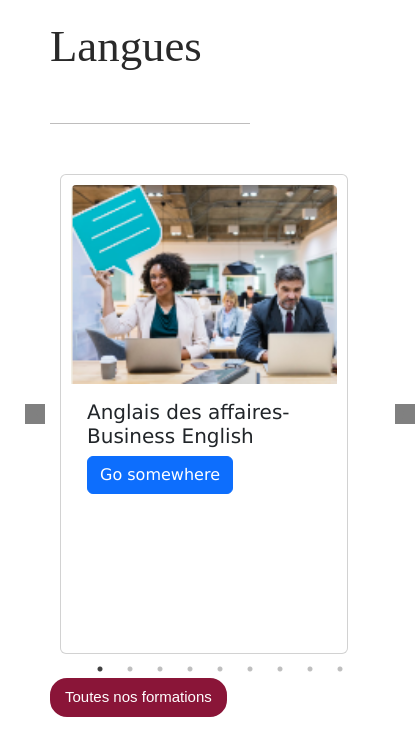
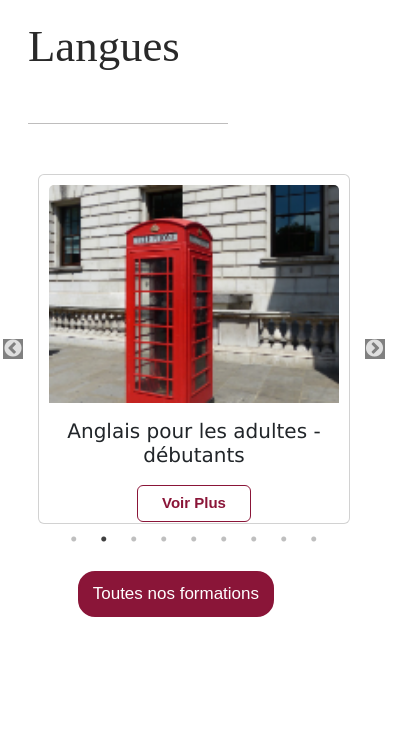
Before and after one commit to wassimelfen/Halifax, a React (Create React App) app: page /langue in a window 390 px wide. Shown: the top 756 px of the page, 415 px wide, since content can reach past the window. Built offline with nearby package versions, Linux system fonts and the light colour scheme.

Commit message:
styling - responsiveness

```diff
--- a/src/App.css
+++ b/src/App.css
@@ -80,8 +80,12 @@
 
 /* for Chrome */
 @-webkit-keyframes my-animation {
-  from { -webkit-transform: translateX(100%); }
-  to { -webkit-transform: translateX(-100%); }
+  from {
+    -webkit-transform: translateX(100%);
+  }
+  to {
+    -webkit-transform: translateX(-100%);
+  }
 }
 
 @keyframes my-animation {
@@ -97,9 +101,7 @@
   }
 }
 
-
 /*FORMATIONS*/
-
 
 .slick-slide > div {
   margin: 0 10px;
@@ -107,52 +109,34 @@
 .slick-list {
   margin: 0 -10px;
 }
-.slick-prev::before, .slick-next::before {
-  color: gray !important;
-
-}
-.Formation{
-
-  width: 85%;
-  margin-left: 100px !important;
-  margin-top: 50px;
-}
-.cards {
-  padding: 10px;
-  border-radius: 0%;
-  align-items: center !important;
-  justify-content: center !important;
-
+.slick-prev::before,
+.slick-next::before {
+  /* color: gray !important; */
 }
 
-.langCard {
-  overflow: hidden;
-  border: 1px solid grey;
-  height: 300px;
-  width: 300px !important;
-  padding: 10px;
-
-  /*cursor: pointer;*/
-
-}
-.langCardTop > h3{
+.langCardTop > h3 {
   font-family: "Darby Sans Web" !important;
   color: #292929 !important;
-  font-size: 1.4em ;
-  font-weight: 600 ;
+  font-size: 1.4em;
+  font-weight: 600;
 }
 
-.langCardTop > img{
+.langCardTop > img {
   width: 100%;
-  height:200px;
+  height: 200px;
   object-fit: cover;
   margin-bottom: 10px;
 }
 
 .Langue {
   margin-top: 5%;
-  margin-left: 50px;
-
+  margin-left: 120px;
+  width: 90%;
+}
+.Formation {
+  width: 90%;
+  margin-left: 120px !important;
+  margin-top: 50px;
 }
 .langueTitle {
   font-size: 2.8em !important;
@@ -175,14 +159,18 @@
   cursor: pointer;
   color: #ffffff;
   font-family: Arial;
-  font-size: 15px;
-  padding: 6px 13px;
+  font-size: 17px;
+  padding: 8px 13px;
   text-decoration: none;
   align-items: right;
 }
 .btnSeeAll:hover {
   background-color: white;
   color: #932242;
+}
+
+.halifaxWord {
+  color: #d83264 !important;
 }
 
 /*form*/
@@ -202,6 +190,30 @@
   padding-top: 15px;
   padding-bottom: 15px;
 }
+.langCard {
+  overflow: hidden;
+  border: 1px solid grey;
+  border-radius: 10px;
+  padding: 10px;
+}
+@media (min-width: 768px) {
+  .cards {
+    padding: 10px;
+    width: "90%" !important;
+    border-radius: 0%;
+    align-items: center !important;
+    justify-content: center !important;
+  }
+  .langCard {
+    overflow: hidden;
+    border: 1px solid grey;
+    border-radius: 10px;
+    width: 350px !important;
+    /* margin-right: 20px !important; */
+    height: 400px !important;
+    padding: 10px;
+  }
+}
 
 @media (max-width: 768px) {
   .mapstyle {
@@ -217,7 +229,44 @@
   body {
     overflow-x: hidden !important;
   }
+  .langueContainer {
+    width: 100% !important;
+    text-align: center;
+    justify-content: center;
+  }
 
+  .Formation {
+    width: 85%;
+    margin-left: 28px !important;
+    margin-top: 50px;
+  }
+  .Langue {
+    margin-top: 5%;
+    margin-left: 28px;
+    width: 85%;
+    /* background-color: #212529; */
+  }
+  .cards {
+    padding: 10px;
+    width: "100%";
+    height: "23rem";
+  }
+  .langCard {
+    overflow: hidden;
+    border: 1px solid grey;
+    border-radius: 10px;
+    padding: 10px;
+    height: 350px !important;
+  }
+  .btnSeeAll {
+    margin-top: 7%;
+    margin-left: 15%;
+  }
+}
+.langueContainer {
+  width: 95%;
+  text-align: center;
+  justify-content: center;
 }
 
 .input {
@@ -355,3 +404,23 @@
   width: 120px;
   border-top: 5px solid #dafdba;
 }
+
+.checkOneFormation {
+  margin-top: 10px;
+  background-color: #fff;
+  border-radius: 6px;
+  border: 1px solid #8a1538;
+  display: inline-block;
+  cursor: pointer;
+  color: #8a1538;
+  font-family: Arial;
+  font-size: 15px;
+  font-weight: bold;
+  padding: 6px 24px;
+  text-decoration: none;
+}
+
+.checkOneFormation:hover {
+  background-color: #8a1538;
+  color: #fff;
+}
--- a/src/components/AllFormation.jsx
+++ b/src/components/AllFormation.jsx
@@ -1,10 +1,12 @@
 import React from "react";
 import { formation } from "./DataFormation";
 import CompleteFormation from "./CompleteFormation";
+import Navbar from "./Navbar";
 
 const AllFormation = () => {
   return (
     <div>
+      <Navbar />
       {formation.map((item, index) => (
         <CompleteFormation key={index} data={item} />
       ))}
--- a/src/components/AllLangue.jsx
+++ b/src/components/AllLangue.jsx
@@ -1,10 +1,12 @@
 import React from "react";
 import { langue } from "./DataAllLangue";
 import CompleteFormation from "./CompleteFormation";
+import Navbar from "./Navbar";
 
 const AllLangue = () => {
   return (
     <div>
+      <Navbar />
       {langue.map((item, index) => (
         <CompleteFormation key={index} data={item} />
       ))}
--- a/src/components/CompleteFormation.jsx
+++ b/src/components/CompleteFormation.jsx
@@ -1,22 +1,26 @@
-import React from 'react'
+import React from "react";
 
 const CompleteFormation = (props) => {
+  const descriptionWithLineBreaks = props.data.description.replace(
+    /:/g,
+    ":<br>"
+  );
   return (
-    <div className='container'>
-    <div className='row'>
+    <div className="container">
+      <div className="row">
+        <div className="col-md-4">
+          <img src={props.data.image} alt="pic" className="langpic"></img>
+        </div>
 
-    <div className='col-md-4'>
-    <img src={props.data.image} alt='pic' className='langpic'></img>
+        <div className="col-md-8">
+          <h1>{props.data.title}</h1>
+          <p
+            dangerouslySetInnerHTML={{ __html: descriptionWithLineBreaks }}
+          ></p>
+        </div>
+      </div>
     </div>
+  );
+};
 
-    <div className='col-md-8'>
-        <h1>{props.data.title}</h1>
-        <p>{props.data.description}</p>
-    </div>
-
-    </div>
-    </div>
-  )
-}
-
-export default CompleteFormation
+export default CompleteFormation;
--- a/src/components/DataAllLangue.js
+++ b/src/components/DataAllLangue.js
@@ -1,22 +1,33 @@
-let langue=[{id:0,
-        title:'Anglais des affaires-Business English' ,
-                description:"Apprenez le langage des affaires internationales avec des experts mondiaux en langue anglaise pour : Améliorer chaque aspect de votre anglais afin de mieux communiquer en milieu professionnel.Utiliser des documents ciblés et mis à jour sur le monde des affaires qui vous aideront dans les domaines spécifiques que vous souhaitez améliorer expérimenter des cours axés sur les affaires, vous permettant de pratiquer l’anglais à travers des jeux de rôles, des présentations et des tâches écrites apprendre dans un cadre professionnel et commercial avec toute la technologie de pointe.",
-                image :'images/english.png'},
+let langue = [
+  {
+    id: 0,
+    title: "Anglais des affaires-Business English",
+    description:
+      "Apprenez le langage des affaires internationales avec des experts mondiaux en langue anglaise pour : Améliorer chaque aspect de votre anglais afin de mieux communiquer en milieu professionnel.Utiliser des documents ciblés et mis à jour sur le monde des affaires qui vous aideront dans les domaines spécifiques que vous souhaitez améliorer expérimenter des cours axés sur les affaires, vous permettant de pratiquer l’anglais à travers des jeux de rôles, des présentations et des tâches écrites apprendre dans un cadre professionnel et commercial avec toute la technologie de pointe.",
+    image: "images/english.png",
+  },
 
-               {id:1,
-                title:'Anglais pour les adultes - débutants',
-                description:'Améliorez votre anglais pour vivre votre vie pleinement',
-                image:'images/eng2.png'},
+  {
+    id: 1,
+    title: "Anglais pour les adultes - débutants",
+    description: "Améliorez votre anglais pour vivre votre vie pleinement",
+    image: "images/eng2.png",
+  },
 
-                {id:2,
-                title:"Cours d'anglais pour les enfants",
-                description:'Les enfants peuvent acquérir une nouvelle langue et la parler couramment plus mieux que les adultes!',
-                image:'images/kids.png'},
+  {
+    id: 2,
+    title: "Cours d'anglais pour les enfants",
+    description:
+      "Les enfants peuvent acquérir une nouvelle langue et la parler couramment plus mieux que les adultes!",
+    image: "images/kids.png",
+  },
 
-                {id:3,
-                title:"Ecole d'été: Anglais pour enfants et adolescents",
-                description:"Lancez-vous dans une aventure d’apprentissage linguistique.",
-                image:'images/camp.png'},
-        ]
+  {
+    id: 3,
+    title: "Ecole d'été: Anglais pour enfants et adolescents",
+    description: "Lancez-vous dans une aventure d’apprentissage linguistique.",
+    image: "images/camp.png",
+  },
+];
 
-        export  {langue}
+export { langue };
--- a/src/components/Formation.jsx
+++ b/src/components/Formation.jsx
@@ -2,14 +2,13 @@ import React from "react";
 import Slider from "react-slick";
 import { formation } from "./DataFormation";
 import { Link } from "react-router-dom";
-
 
 function SamplePrevArrow(props) {
   const { className, style, onClick } = props;
   return (
     <div
       className={className}
-      style={{ ...style,  display: "block", background: "white" }}
+      style={{ ...style, display: "block", background: "gray" }}
       onClick={onClick}
     />
   );
@@ -20,7 +19,7 @@ function SampleNextArrow(props) {
   return (
     <div
       className={className}
-      style={{ ...style, display: "block", background: "white" }}
+      style={{ ...style, display: "block", background: "gray" }}
       onClick={onClick}
     />
   );
@@ -69,17 +68,20 @@ const Langues = () => {
         <h1 className="langueTitle">Nos Formations</h1>
       </div>
       <div className="line"></div>
+      <div className="langueContainer">
         <Slider {...settings}>
           {formation.map((item, index) => (
             <div key={index} className="langCard">
+              <div className="cards">
                 <div className="langCardTop">
                   <img src={item.image} className="langpic" alt={item.title} />
                   <h3>{item.title}</h3>
                 </div>
-
+              </div>
             </div>
           ))}
         </Slider>
+      </div>
       <br />
       <Link to="/AllFormation">
         <button className="btnSeeAll">Toutes nos formations</button>
--- a/src/components/Galerie.jsx
+++ b/src/components/Galerie.jsx
@@ -1,9 +1,7 @@
-import React from 'react'
+import React from "react";
 
 const Galerie = () => {
-  return (
-    <div>Galerie</div>
-  )
-}
+  return <div></div>;
+};
 
-export default Galerie
+export default Galerie;
--- a/src/components/Langue.jsx
+++ b/src/components/Langue.jsx
@@ -33,7 +33,7 @@ const Formations = () => {
     speed: 500,
     slidesToShow: 3,
     slidesToScroll: 1,
-    initialSlide: 0,
+    initialSlide: 1,
     nextArrow: <SampleNextArrow />,
     prevArrow: <SamplePrevArrow />,
     responsive: [
@@ -71,11 +71,13 @@ const Formations = () => {
       </div>
       <div className="line"></div>
 
-      <Slider {...settings}>
-        {langues.map((item, index) => (
-          <SingleFormation key={index} data={item} />
-        ))}
-      </Slider>
+      <div className="langueContainer">
+        <Slider {...settings}>
+          {langues.map((item, index) => (
+            <SingleFormation key={index} data={item} />
+          ))}
+        </Slider>
+      </div>
       <br></br>
       <div>
         <Link to="/AllLangue">
--- a/src/components/SingleFormation.jsx
+++ b/src/components/SingleFormation.jsx
@@ -5,12 +5,12 @@ import Card from "react-bootstrap/Card";
 const SingleFormation = (props) => {
   return (
     <div>
-      <Card className="cards" style={{ width: "18rem", height: "30rem" }}>
+      <Card className="langCard">
         <Card.Img variant="top" src={props.data.image} />
         <Card.Body>
           <Card.Title>{props.data.title}</Card.Title>
 
-          <Button variant="primary">Go somewhere</Button>
+          <button className="checkOneFormation">Voir Plus</button>
         </Card.Body>
       </Card>
     </div>
```
Also changed, not shown: src/components/Navbar.jsx (+33 -12 lines). Lines whose indentation alone changed are shown as unchanged.
